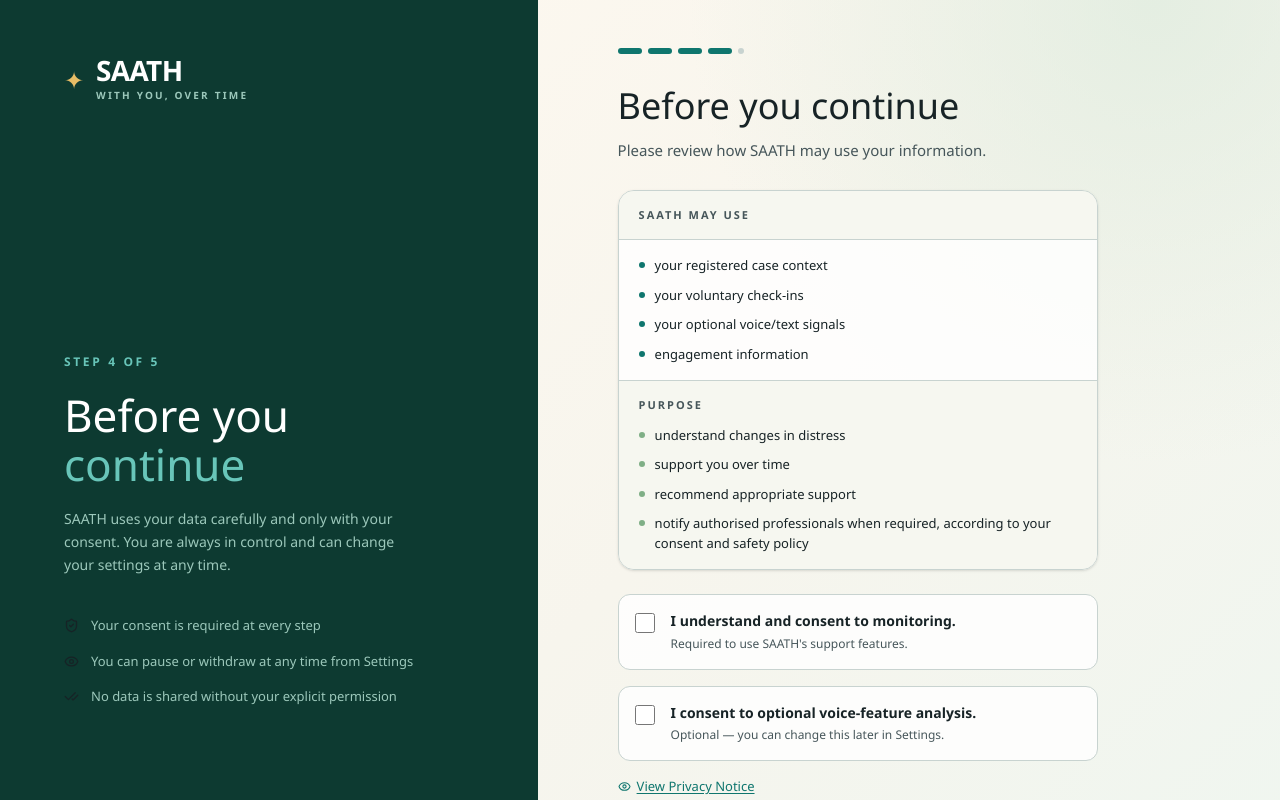
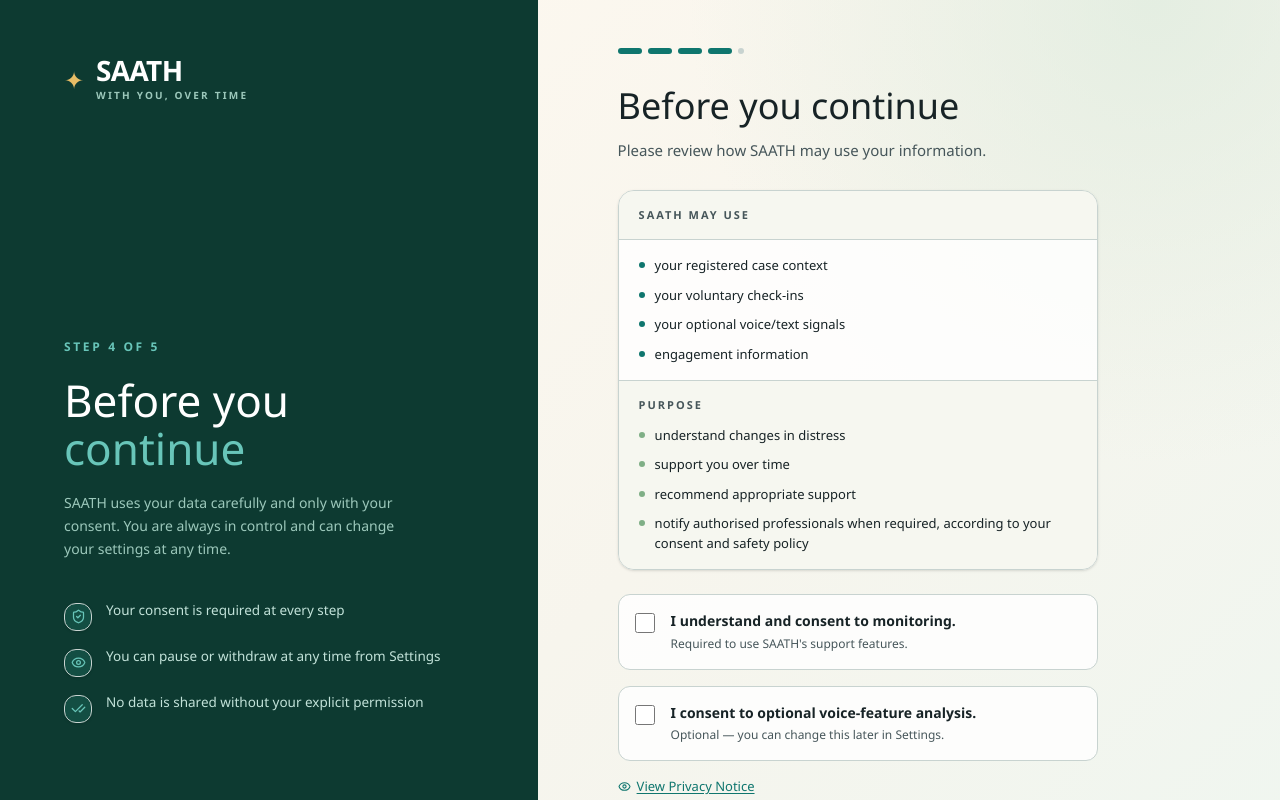
Before and after one commit to shreyasirayyy/SIH26, a Next.js app in the folder saath-frontend/: page /consent in a window 1280 px wide. Shown: the top 800 px of the page. Built offline with nearby package versions, Linux system fonts and the light colour scheme; no server answers.

Commit message:
fix: improve icon contrast and visibility with badge containers in onboarding sidebar

```diff
--- a/saath-frontend/app/case-found/page.tsx
+++ b/saath-frontend/app/case-found/page.tsx
@@ -85,9 +85,11 @@
             Please review the details below and confirm this is your registered case before continuing.
           </p>
 
-          <div className="mt-10 flex items-start gap-3">
-            <FileText size={15} className="text-[#4db3a4] mt-0.5 shrink-0" />
-            <span className="text-[13px] text-[#9cc8bb]">Only you can see this information. It is never shared without your explicit consent.</span>
+          <div className="mt-10 flex items-start gap-3.5">
+            <span className="flex h-7 w-7 items-center justify-center rounded-xl bg-[#134e43] border border-[#2fa6a0]/40 text-[#68c5b9] shadow-sm shrink-0 mt-0.5">
+              <FileText size={15} className="text-[#81e6d9]" />
+            </span>
+            <span className="text-[13.5px] text-[#c2e2d9] leading-snug">Only you can see this information. It is never shared without your explicit consent.</span>
           </div>
         </div>
 
--- a/saath-frontend/app/connect-case/page.tsx
+++ b/saath-frontend/app/connect-case/page.tsx
@@ -54,9 +54,11 @@
               { icon: ShieldCheck, text: "No real government systems are accessed" },
               { icon: Lock, text: "Your data is encrypted and consent-first" },
             ].map(({ icon: Icon, text }) => (
-              <div key={text} className="flex items-start gap-3">
-                <Icon size={15} className="text-[#4db3a4] mt-0.5 shrink-0" />
-                <span className="text-[13px] text-[#9cc8bb]">{text}</span>
+              <div key={text} className="flex items-start gap-3.5">
+                <span className="flex h-7 w-7 items-center justify-center rounded-xl bg-[#134e43] border border-[#2fa6a0]/40 text-[#68c5b9] shadow-sm shrink-0 mt-0.5">
+                  <Icon size={15} className="text-[#81e6d9]" />
+                </span>
+                <span className="text-[13.5px] text-[#c2e2d9] leading-snug">{text}</span>
               </div>
             ))}
           </div>
--- a/saath-frontend/app/consent/page.tsx
+++ b/saath-frontend/app/consent/page.tsx
@@ -62,9 +62,11 @@
               { icon: Eye, text: "You can pause or withdraw at any time from Settings" },
               { icon: CheckCheck, text: "No data is shared without your explicit permission" },
             ].map(({ icon: Icon, text }) => (
-              <div key={text} className="flex items-start gap-3">
-                <Icon size={15} className="text-[#4db3a4] mt-0.5 shrink-0" />
-                <span className="text-[13px] text-[#9cc8bb]">{text}</span>
+              <div key={text} className="flex items-start gap-3.5">
+                <span className="flex h-7 w-7 items-center justify-center rounded-xl bg-[#134e43] border border-[#2fa6a0]/40 text-[#68c5b9] shadow-sm shrink-0 mt-0.5">
+                  <Icon size={15} className="text-[#81e6d9]" />
+                </span>
+                <span className="text-[13.5px] text-[#c2e2d9] leading-snug">{text}</span>
               </div>
             ))}
           </div>
```
